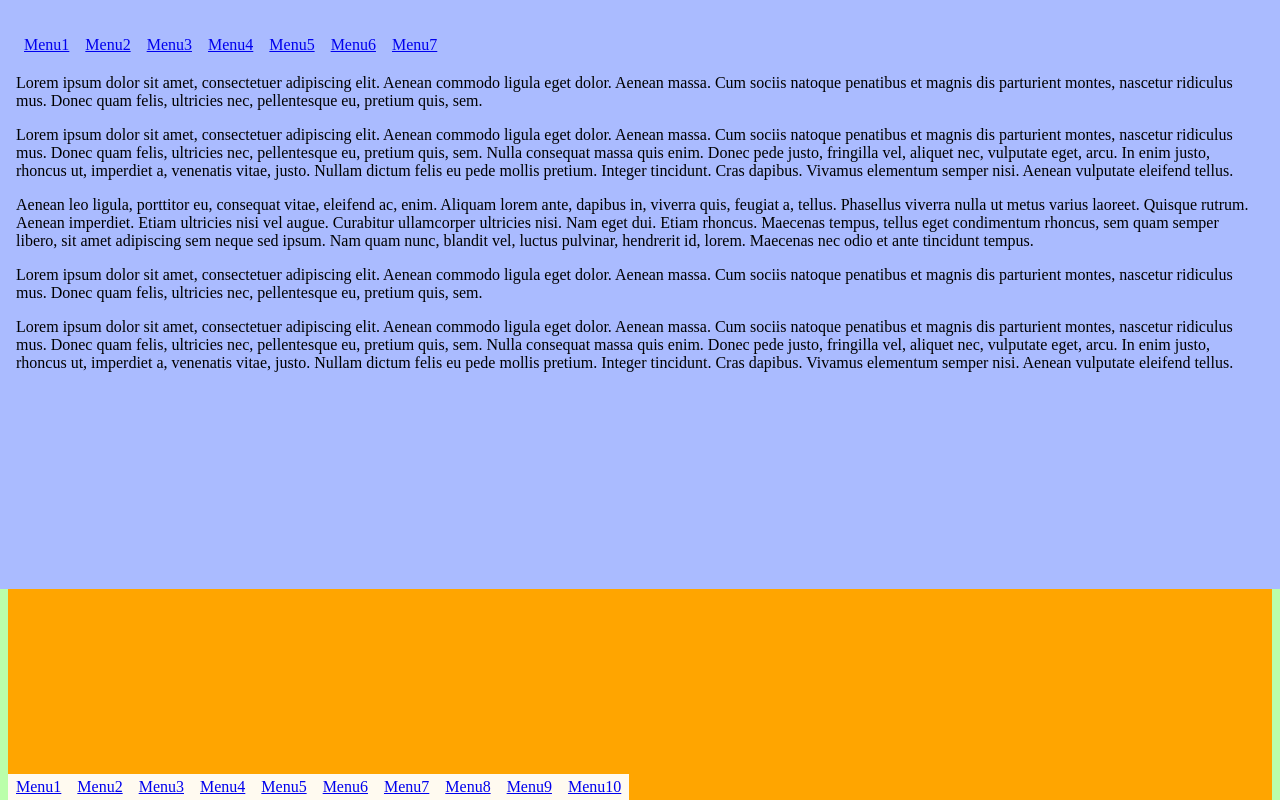
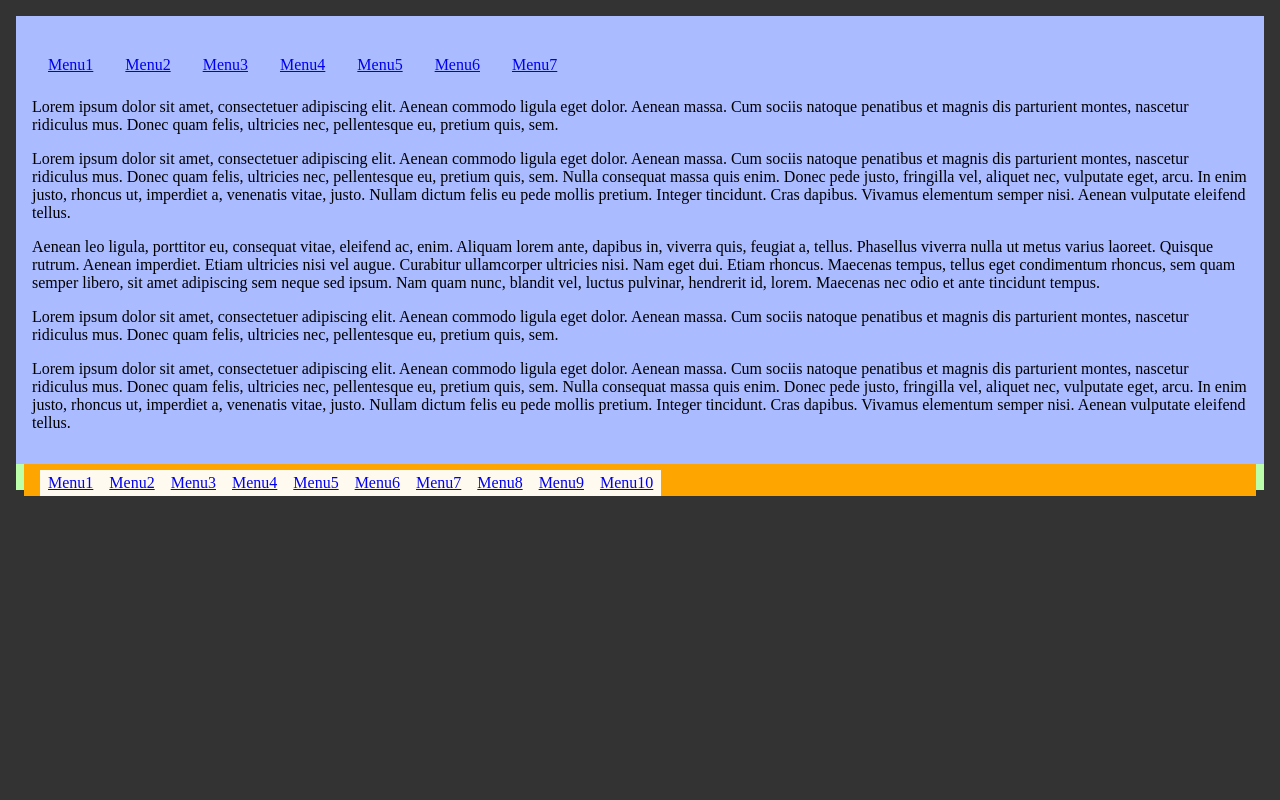
Before and after one commit to srgg6701/HTML5-Bootstrap-Jade-Angular, a plain HTML site: page flex.html in a window 1280 px wide. Drawn offline with nearby package versions, Linux system fonts and the light colour scheme.

Commit message:
Неудачный рефакторинг.

```diff
--- a/flex.html
+++ b/flex.html
@@ -7,7 +7,7 @@
 	<script src="static/bower_components/jquery/dist/jquery.min.js"></script>
 <script>
 	function keepFooterHeight(){
-		$('.flex-placeholder').height($('#footer ul').outerHeight());
+		$('#flex-placeholder').height($('footer ul').outerHeight());
 	}
 	$(function(){
 		keepFooterHeight();
@@ -18,7 +18,7 @@
 </head>
 <body>
 <div class="flex-container">
-	<div class="flex-item">
+	<div id="content-box">
 		<nav>
 			<ul>
 				<li><a href="#">Menu1</a></li>
@@ -40,21 +40,11 @@
 
 		<p>Lorem ipsum dolor sit amet, consectetuer adipiscing elit. Aenean commodo ligula eget dolor. Aenean massa. Cum sociis natoque penatibus et magnis dis parturient montes, nascetur ridiculus mus. Donec quam felis, ultricies nec, pellentesque eu, pretium quis, sem. Nulla consequat massa quis enim. Donec pede justo, fringilla vel, aliquet nec, vulputate eget, arcu. In enim justo, rhoncus ut, imperdiet a, venenatis vitae, justo. Nullam dictum felis eu pede mollis pretium. Integer tincidunt. Cras dapibus. Vivamus elementum semper nisi. Aenean vulputate eleifend tellus.</p>
 	</div>
-	<!--<div class="flex-item">Lorem ipsum dolor sit amet, consectetuer adipiscing elit. Aenean commodo ligula eget dolor. Aenean massa. Cum sociis natoque penatibus et magnis dis parturient montes, nascetur ridiculus mus. Donec quam felis, ultricies nec, pellentesque eu, pretium quis, sem.</div>-->
-	<footer class="flex-item">
-		<section class="flex-placeholder">
-			<!--<section class="wrapper">
-				<span>Menu1</span>
-				<span>Menu2</span>
-				<span>Menu3</span>
-				<span>Menu4</span>
-				<span>Menu5</span>
-				<span>Menu6</span>
-				<span>Menu7</span>
-				<span>Menu8</span>
-				<span>Menu9</span>
-				<span>Menu10</span>
-			</section>-->
+	<!--<div class="flex-item">
+		<p>Lorem ipsum dolor sit amet, consectetuer adipiscing elit. Aenean commodo ligula eget dolor. Aenean massa. Cum sociis natoque penatibus et magnis dis parturient montes, nascetur ridiculus mus. Donec quam felis, ultricies nec, pellentesque eu, pretium quis, sem.</p>
+	</div>-->
+	<footer>
+		<section id="flex-placeholder">
 		</section>
 		<div id="footer">
 			<ul>
--- a/static/css/flexbox.css
+++ b/static/css/flexbox.css
@@ -1,3 +1,4 @@
+/* общие элементы */
 *{
     box-sizing: border-box;
 }
@@ -7,34 +8,20 @@ html, body{
     margin: 0;
     padding: 0;
 }
-div:not(.flex-container){
+/* теги */
+div:not(#page){
     padding: 1em;
 }
-.flex-container {
-    background-color: #ddd;
-    display:flex;
-    flex-wrap: wrap;
-    min-height:100%;
-}
-.flex-item{
-    align-self: auto;
-}
-.flex-item:nth-child(1) {
-    background-color: #aabbff;
-}
-.flex-item:nth-child(2) {
+footer{
     background-color: #bbffaa;
-}
-.flex-placeholder{
-    visibility:hidden;
-    padding-top: 0;
-    /* display: none; */
-}
-footer{
     position:relative;
     padding:0;
     width: 100%;
-    /* max-height: 40px; */
+}
+/* id id */
+#flex-placeholder{
+    visibility:hidden;
+    padding-top: 0;
 }
 #footer{
     background-color:orange;
@@ -45,32 +32,40 @@ footer{
     right: 8px;
     padding: 0;
 }
-
+#page{
+    background-color: #ddd;
+    display:flex;
+    flex-wrap: wrap;
+    min-height:100%;
+}
 /* составные селекторы */
-
+/* одноуровневые */
+#content-box,
+footer{
+    align-self: auto;
+}
+/* двухуровневые */
+nav ul, footer ul{
+    display:table;
+    padding: 0;
+}
 footer ul{
     background-color: floralwhite;
     position:absolute;
     bottom:0;
-}
-footer ul,
-.flex-placeholder .wrapper{
     margin: 0;
 }
-nav ul, footer ul{
-    display:table;
-    padding: 0;
-}
-nav ul li, footer ul li, .flex-placeholder span{
+/* многоуровневые */
+footer ul li{
     display: table-cell;
     float: left;
 }
-
-nav ul li a, footer ul li a,
-.flex-placeholder span{
+nav ul li, nav ul li a, footer ul li a{
     display: table-cell;
     padding:4px 8px;
 }
-.wrapper{
-    overflow:auto;
+
+/* test */
+#content-box {
+    background-color: #aabbff;
 }
```
